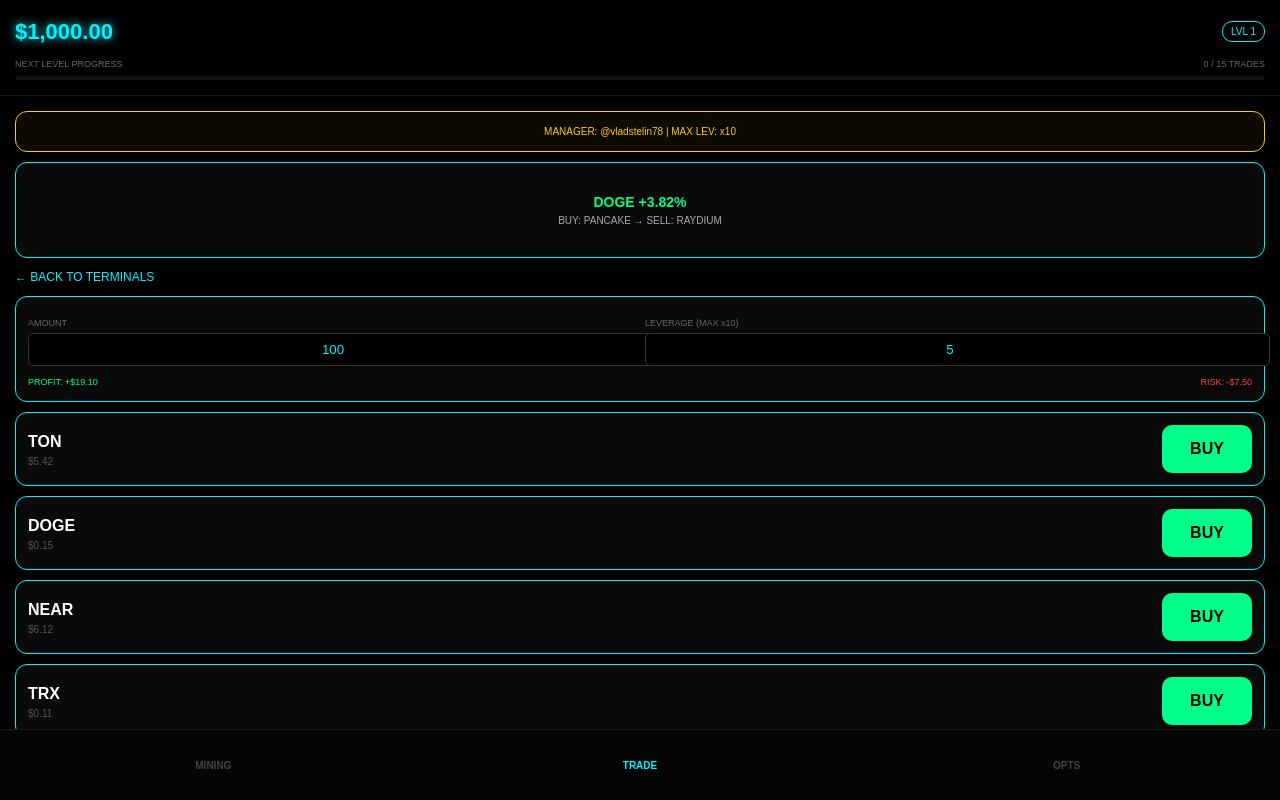
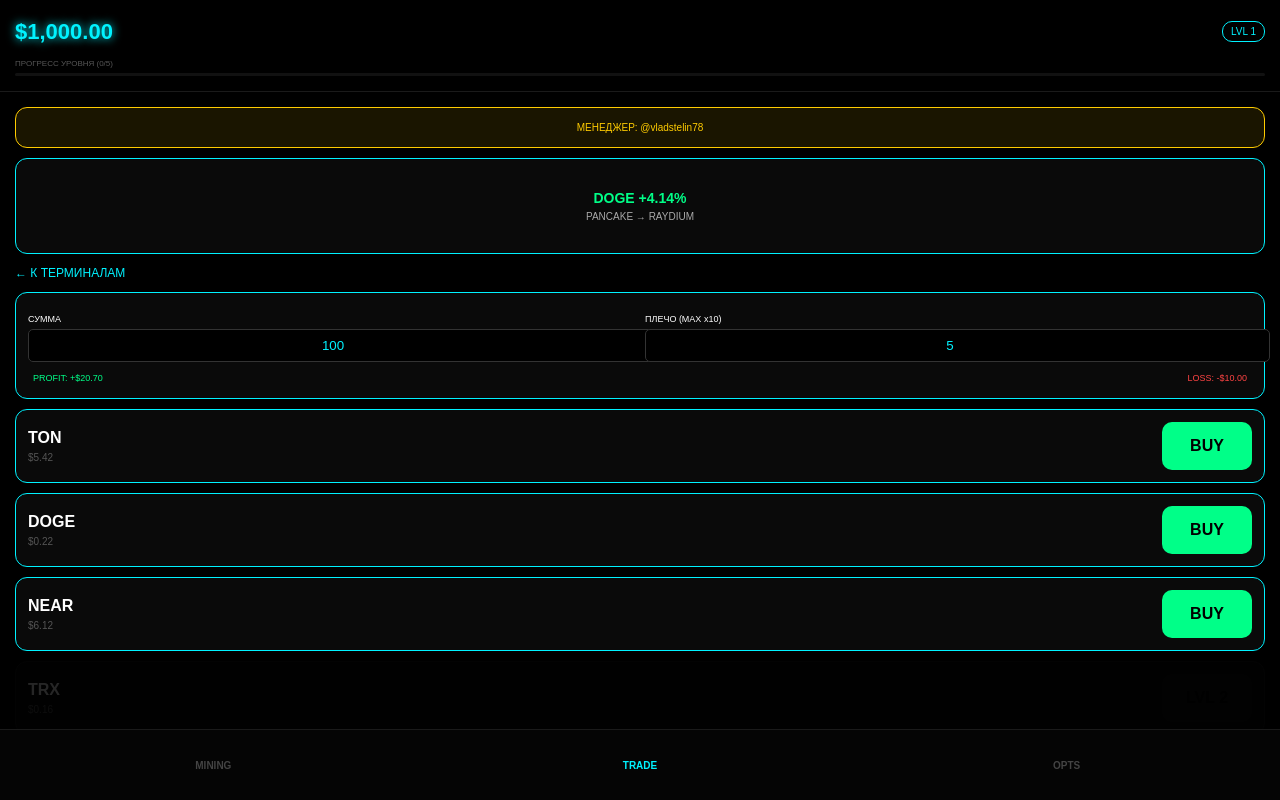
Before and after one commit to katyakuznezc-cmd/treidgame, a React (Vite) app: page / in a window 1280 px wide. Both pictures are taken after a click on the element "1INCH". Built offline with nearby package versions, Linux system fonts and the light colour scheme.

Commit message:
Update App.jsx

```diff
--- a/src/App.jsx
+++ b/src/App.jsx
@@ -1,13 +1,18 @@
-
 import React, { useState, useEffect, useRef } from 'react';
 
 const COINS_DATA = [
-  { id: 'TON', base: 5.42, lvl: 1 }, { id: 'DOGE', base: 0.15, lvl: 1 },
-  { id: 'NEAR', base: 6.12, lvl: 1 }, { id: 'TRX', base: 0.11, lvl: 1 },
-  { id: 'SOL', base: 145.30, lvl: 2 }, { id: 'ETH', base: 2640, lvl: 2 },
-  { id: 'XRP', base: 0.62, lvl: 2 }, { id: 'ADA', base: 0.45, lvl: 2 },
-  { id: 'BTC', base: 96200, lvl: 3 }, { id: 'BNB', base: 590, lvl: 3 },
-  { id: 'AVAX', base: 34.20, lvl: 3 }, { id: 'PEPE', base: 0.000008, lvl: 3 }
+  { id: 'TON', base: 5.42, lvl: 1 },
+  { id: 'DOGE', base: 0.15, lvl: 1 },
+  { id: 'NEAR', base: 6.12, lvl: 1 },
+  { id: 'TRX', base: 0.11, lvl: 2 },
+  { id: 'SOL', base: 145.30, lvl: 3 },
+  { id: 'ETH', base: 2640, lvl: 4 },
+  { id: 'XRP', base: 0.62, lvl: 5 },
+  { id: 'ADA', base: 0.45, lvl: 6 },
+  { id: 'AVAX', base: 34.20, lvl: 7 },
+  { id: 'BNB', base: 590, lvl: 8 },
+  { id: 'PEPE', base: 0.000008, lvl: 9 },
+  { id: 'BTC', base: 96200, lvl: 10 }
 ];
 
 const DEX = [{ name: '1INCH' }, { name: 'UNISWAP' }, { name: 'PANCAKE' }, { name: 'RAYDIUM' }];
@@ -32,9 +37,8 @@ export default function App() {
 
   const clickSound = useRef(null);
 
-  // Динамические требования
-  const neededTrades = level === 1 ? 15 : level === 2 ? 35 : 75;
-  const getMaxLev = () => level === 1 ? 10 : level === 2 ? 25 : level === 3 ? 50 : 100;
+  const neededTrades = 5;
+  const getMaxLev = () => Math.min(level * 10, 100);
 
   useEffect(() => {
     localStorage.setItem('st_bal', balance.toFixed(2));
@@ -57,13 +61,15 @@ export default function App() {
         while(sDex === bDex) sDex = DEX[Math.floor(Math.random() * DEX.length)].name;
         setSignal({
           coin: coin.id, buyDex: bDex, sellDex: sDex,
-          perc: (Math.random() * (4.0 - 3.0) + 3.0).toFixed(2)
+          perc: (Math.random() * (4.5 - 2.5) + 2.5).toFixed(2)
         });
         setIsAnalyzing(false);
       }, 3000);
       return () => clearTimeout(timer);
     }
   }, [tab, signal, activeTrade, isSyncing, level]);
+
+  const openLink = (url) => { window.open(url, '_blank', 'noopener,noreferrer'); };
 
   const buyCoin = (id) => {
     if (balance < amount || activeTrade || isSyncing) return;
@@ -77,11 +83,7 @@ export default function App() {
     setSyncTimer(6);
     const itv = setInterval(() => {
       setSyncTimer(prev => {
-        if (prev <= 1) {
-          clearInterval(itv);
-          finalizeTrade();
-          return 0;
-        }
+        if (prev <= 1) { clearInterval(itv); finalizeTrade(); return 0; }
         return prev - 1;
       });
     }, 1000);
@@ -89,26 +91,19 @@ export default function App() {
 
   const finalizeTrade = () => {
     const isCorrectDex = selectedDex === signal.sellDex;
-    const isWin = isCorrectDex && Math.random() < 0.9;
+    const isWin = isCorrectDex && Math.random() < 0.92;
     let pnl;
-
     if (isWin) {
       pnl = activeTrade.amount * activeTrade.leverage * (parseFloat(signal.perc) / 100);
       const nextProg = tradesInLevel + 1;
-      if (nextProg >= neededTrades) {
-        setLevel(l => l + 1);
-        setTradesInLevel(0);
-        setLvlUpModal(true);
-      } else {
-        setTradesInLevel(nextProg);
-      }
+      if (nextProg >= neededTrades && level < 10) {
+        setLevel(l => l + 1); setTradesInLevel(0); setLvlUpModal(true);
+      } else { setTradesInLevel(nextProg); }
     } else {
-      const lossPerc = isCorrectDex ? 1.5 : 5.0;
-      pnl = -(activeTrade.amount * activeTrade.leverage * (lossPerc / 100));
+      pnl = -(activeTrade.amount * activeTrade.leverage * (isCorrectDex ? 0.02 : 0.06));
     }
-
     setBalance(b => b + activeTrade.amount + pnl);
-    setResult({ win: isWin, val: Math.abs(pnl).toFixed(2), reason: !isCorrectDex ? "WRONG EXCHANGE" : "" });
+    setResult({ win: isWin, val: Math.abs(pnl).toFixed(2), reason: !isCorrectDex ? "НЕВЕРНАЯ БИРЖА ПРОДАЖИ" : "" });
     setIsSyncing(false); setActiveTrade(null); setSignal(null); setSelectedDex(null);
   };
 
@@ -117,8 +112,8 @@ export default function App() {
       clickSound.current.currentTime = 0;
       clickSound.current.play().catch(() => {});
     }
-    const x = e.clientX || (e.touches && e.touches[0].clientX);
-    const y = e.clientY || (e.touches && e.touches[0].clientY);
+    const x = (e.clientX || (e.touches && e.touches[0].clientX)) || 0;
+    const y = (e.clientY || (e.touches && e.touches[0].clientY)) || 0;
     if (x) {
       const id = Date.now();
       setClicks(prev => [...prev, { id, x, y }]);
@@ -135,7 +130,7 @@ export default function App() {
         .dollar { position: absolute; color: #00ff88; font-weight: 900; pointer-events: none; animation: pop 0.6s forwards; z-index: 9999; font-size: 28px; }
         @keyframes pop { 0% { opacity: 1; transform: translateY(0); } 100% { opacity: 0; transform: translateY(-120px); } }
         input { background: #000; border: 1px solid #333; color: #00f2ff; padding: 8px; border-radius: 5px; text-align: center; width:100%; }
-        .locked { opacity: 0.3; filter: grayscale(1); }
+        .locked-coin { opacity: 0.15; filter: grayscale(1); border-color: #1a1a1a; }
       `}</style>
 
       {clicks.map(c => <div key={c.id} className="dollar" style={{left: c.x-10, top: c.y-20}}>$</div>)}
@@ -146,12 +141,9 @@ export default function App() {
             <div style={{fontSize:10, color:'#00f2ff', border:'1px solid #00f2ff', padding:'2px 8px', borderRadius:10}}>LVL {level}</div>
         </div>
         <div style={{marginTop:10}}>
-            <div style={{display:'flex', justifyContent:'space-between', fontSize:9, color:'#666', marginBottom:4}}>
-                <span>NEXT LEVEL PROGRESS</span>
-                <span>{tradesInLevel} / {neededTrades} TRADES</span>
-            </div>
-            <div style={{width:'100%', height:4, background:'#111', borderRadius:2}}>
-                <div style={{width:`${(tradesInLevel/neededTrades)*100}%`, height:'100%', background:'#00f2ff', boxShadow:'0 0 8px #00f2ff'}}></div>
+            <div style={{fontSize:8, color:'#555', marginBottom:3}}>ПРОГРЕСС УРОВНЯ ({tradesInLevel}/{neededTrades})</div>
+            <div style={{width:'100%', height:3, background:'#111', borderRadius:2}}>
+                <div style={{width:`${(tradesInLevel/neededTrades)*100}%`, height:'100%', background:'#00f2ff'}}></div>
             </div>
         </div>
       </header>
@@ -159,52 +151,44 @@ export default function App() {
       <main style={{flex:1, overflowY:'auto', padding:15, paddingBottom:80}}>
         {tab === 'trade' && (
           <>
-            <div className="card" style={{borderColor: '#ffcc00', background: 'rgba(255,204,0,0.05)', textAlign:'center'}}>
-              <div style={{fontSize:10, color:'#ffcc00'}}>MANAGER: @vladstelin78 | MAX LEV: x{getMaxLev()}</div>
+            <div className="card" onClick={() => openLink('https://t.me/vladstelin78')} style={{borderColor: '#ffcc00', background: 'rgba(255,204,0,0.1)', textAlign:'center', cursor:'pointer'}}>
+              <div style={{fontSize:10, color:'#ffcc00'}}>МЕНЕДЖЕР: @vladstelin78</div>
             </div>
 
             <div className="card" style={{textAlign:'center', minHeight: 70, display:'flex', alignItems:'center', justifyContent:'center'}}>
-                {isAnalyzing ? <span className="neon">SCANNING...</span> :
+                {isAnalyzing ? <span className="neon">АНАЛИЗ РЫНКА...</span> :
                 signal ? (<div>
                     <div style={{fontSize:14, fontWeight:'bold', color:'#00ff88'}}>{signal.coin} +{signal.perc}%</div>
-                    <div style={{fontSize:10, color:'#aaa'}}>BUY: {signal.buyDex} → SELL: {signal.sellDex}</div>
-                </div>) : <span>WAITING FOR SIGNAL...</span>}
+                    <div style={{fontSize:10, color:'#aaa'}}>{signal.buyDex} → {signal.sellDex}</div>
+                </div>) : <span>ОЖИДАНИЕ...</span>}
             </div>
 
             {!selectedDex ? (
               DEX.map(d => <div key={d.name} className="card" onClick={() => setSelectedDex(d.name)} style={{cursor:'pointer'}}>{d.name}</div>)
             ) : (
               <div>
-                <div onClick={() => setSelectedDex(null)} style={{color:'#00f2ff', marginBottom:10, fontSize:12, cursor:'pointer'}}>← BACK TO TERMINALS</div>
-
+                <div onClick={() => setSelectedDex(null)} style={{color:'#00f2ff', marginBottom:10, fontSize:12, cursor:'pointer'}}>← К ТЕРМИНАЛАМ</div>
                 <div className="card">
                   <div style={{display:'flex', gap:10, marginBottom:10}}>
-                    <div style={{flex:1}}><small style={{fontSize:9, color:'#666'}}>AMOUNT</small><input type="number" disabled={activeTrade} value={amount} onChange={e=>setAmount(Number(e.target.value))} /></div>
-                    <div style={{flex:1}}><small style={{fontSize:9, color:'#666'}}>LEVERAGE (MAX x{getMaxLev()})</small><input type="number" disabled={activeTrade} value={leverage} onChange={e=>{
+                    <div style={{flex:1}}><small style={{fontSize:9}}>СУММА</small><input type="number" disabled={activeTrade} value={amount} onChange={e=>setAmount(Number(e.target.value))} /></div>
+                    <div style={{flex:1}}><small style={{fontSize:9}}>ПЛЕЧО (MAX x{getMaxLev()})</small><input type="number" disabled={activeTrade} value={leverage} onChange={e=>{
                       let v = Number(e.target.value); if(v > getMaxLev()) v = getMaxLev(); setLeverage(v);
                     }} /></div>
                   </div>
-                  <div style={{display:'flex', justifyContent:'space-between', fontSize:9}}>
+                  <div style={{display:'flex', justifyContent:'space-between', fontSize:9, padding:'0 5px'}}>
                     <span style={{color:'#00ff88'}}>PROFIT: +${(amount * leverage * (parseFloat(signal?.perc || 0)/100)).toFixed(2)}</span>
-                    <span style={{color:'#ff4444'}}>RISK: -${(amount * leverage * 0.015).toFixed(2)}</span>
+                    <span style={{color:'#ff4444'}}>LOSS: -${(amount * leverage * 0.02).toFixed(2)}</span>
                   </div>
                 </div>
 
                 {COINS_DATA.map(c => (
-                  <div key={c.id} className={`card ${c.lvl > level ? 'locked' : ''}`} style={{display:'flex', justifyContent:'space-between', alignItems:'center'}}>
-                    <div>
-                        <div style={{fontWeight:'bold'}}>{c.id}</div>
-                        <div style={{fontSize:10, color:'#555'}}>${c.base.toFixed(2)}</div>
-                    </div>
+                  <div key={c.id} className={`card ${c.lvl > level ? 'locked-coin' : ''}`} style={{display:'flex', justifyContent:'space-between', alignItems:'center'}}>
+                    <div><div style={{fontWeight:'bold'}}>{c.id}</div><div style={{fontSize:10, color:'#555'}}>${(c.base + Math.random()*0.1).toFixed(2)}</div></div>
                     {activeTrade?.coinId === c.id ? (
-                        <button className="btn" style={{width:90, background:'#ff0055'}} onClick={sellCoin} disabled={isSyncing}>
-                           {isSyncing ? `${syncTimer}s` : 'SELL'}
-                        </button>
+                        <button className="btn" style={{width:90, background:'#ff0055'}} onClick={sellCoin} disabled={isSyncing}>{isSyncing ? `${syncTimer}s` : 'SELL'}</button>
                     ) : (
-                        <button className="btn" style={{width:90, background: c.lvl > level ? '#1a1a1a' : '#00ff88', color:'#000'}}
-                        disabled={c.lvl > level || activeTrade} onClick={() => buyCoin(c.id)}>
-                        {c.lvl > level ? `LVL ${c.lvl}` : 'BUY'}
-                        </button>
+                        <button className="btn" style={{width:90, background: c.lvl > level ? '#111' : '#00ff88', color:'#000'}}
+                        disabled={c.lvl > level || activeTrade} onClick={() => buyCoin(c.id)}>{c.lvl > level ? `LVL ${c.lvl}` : 'BUY'}</button>
                     )}
                   </div>
                 ))}
@@ -213,10 +197,11 @@ export default function App() {
           </>
         )}
 
-        {tab === 'mining' && <div style={{height:'100%', display:'flex', alignItems:'center', justifyContent:'center'}}><div onClick={() => setBalance(b => b + 0.15)} style={{width: 200, height: 200, border: '6px solid #00f2ff', borderRadius: '50%', display: 'flex', alignItems: 'center', justifyContent: 'center', fontSize: 30, color: '#00f2ff', cursor:'pointer'}}>TAP</div></div>}
+        {tab === 'mining' && <div style={{height:'100%', display:'flex', alignItems:'center', justifyContent:'center'}}><div onClick={() => setBalance(b => b + 0.20)} style={{width: 200, height: 200, border: '6px solid #00f2ff', borderRadius: '50%', display: 'flex', alignItems: 'center', justifyContent: 'center', fontSize: 30, color: '#00f2ff', cursor:'pointer'}}>TAP</div></div>}
+
         {tab === 'opts' && <div>
-            <div className="card" onClick={() => setSoundEnabled(!soundEnabled)}>SOUND: {soundEnabled ? 'ON' : 'OFF'}</div>
-            <div className="card" onClick={() => window.open('https://t.me/kriptoalians')} style={{color:'#ffcc00', textAlign:'center'}}>@KRIPTOALIANS</div>
+            <div className="card" onClick={() => setSoundEnabled(!soundEnabled)}>ЗВУК: {soundEnabled ? 'ВКЛ' : 'ВЫКЛ'}</div>
+            <div className="card" onClick={() => openLink('https://t.me/kriptoalians')} style={{color:'#00f2ff', textAlign:'center'}}>КАНАЛ: @KRIPTOALIANS</div>
         </div>}
       </main>
 
@@ -226,17 +211,12 @@ export default function App() {
         ))}
       </nav>
 
-      {/* MODALS */}
       {lvlUpModal && (
         <div style={{position:'absolute', inset:0, background:'rgba(0,0,0,0.95)', zIndex:3000, display:'flex', alignItems:'center', justifyContent:'center', padding:20}}>
             <div className="card" style={{width:'100%', textAlign:'center', borderColor:'#00f2ff', padding:40}}>
-                <h1 className="neon">LEVEL UP!</h1>
-                <p>Welcome to Level {level}</p>
-                <div style={{margin:'20px 0', fontSize:14}}>
-                    <div style={{color:'#00ff88'}}>+ New Assets Unlocked</div>
-                    <div style={{color:'#00f2ff'}}>+ Max Leverage: x{getMaxLev()}</div>
-                </div>
-                <button className="btn" style={{background:'#00f2ff', color:'#000'}} onClick={()=>setLvlUpModal(false)}>CONTINUE</button>
+                <h1 className="neon" style={{fontSize:24}}>LEVEL UP!</h1>
+                <p>Открыт новый актив и повышено плечо!</p>
+                <button className="btn" style={{background:'#00f2ff', color:'#000', marginTop:20}} onClick={()=>setLvlUpModal(false)}>ВПЕРЕД</button>
             </div>
         </div>
       )}
@@ -245,9 +225,9 @@ export default function App() {
         <div style={{position:'absolute', inset:0, background:'rgba(0,0,0,0.9)', zIndex:2000, display:'flex', alignItems:'center', justifyContent:'center', padding:20}}>
             <div className="card" style={{width:'100%', textAlign:'center', borderColor: result.win ? '#00ff88' : '#ff0055'}}>
                 <h2 style={{color: result.win ? '#00ff88' : '#ff0055'}}>{result.win ? 'SUCCESS' : 'FAILED'}</h2>
-                <div style={{fontSize:10, color:'#aaa', marginBottom:10}}>{result.reason}</div>
+                {result.reason && <div style={{fontSize:10, color:'#aaa', marginBottom:10}}>{result.reason}</div>}
                 <h1 className="neon">${result.val}</h1>
-                <button className="btn" style={{background:'#fff', color:'#000'}} onClick={()=>setResult(null)}>DONE</button>
+                <button className="btn" style={{background:'#fff', color:'#000', marginTop:10}} onClick={()=>setResult(null)}>OK</button>
             </div>
         </div>
       )}
```
